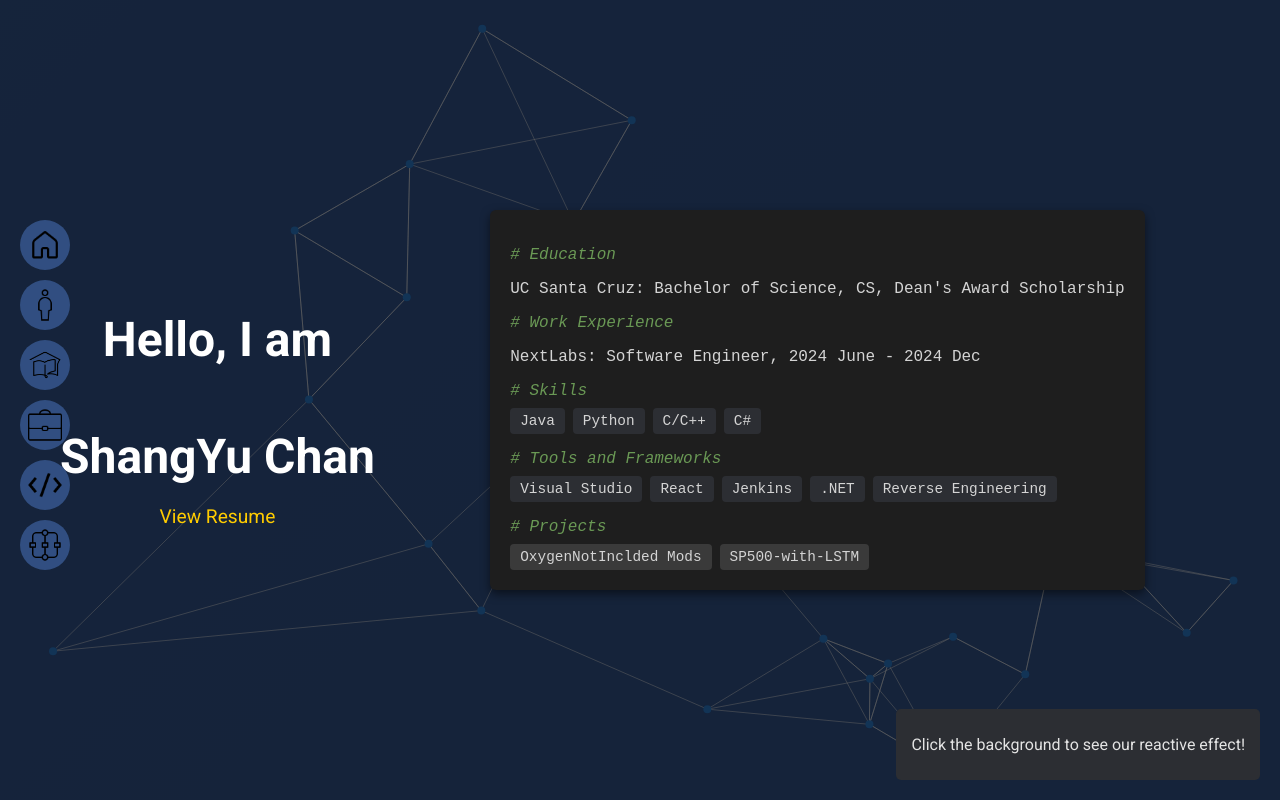
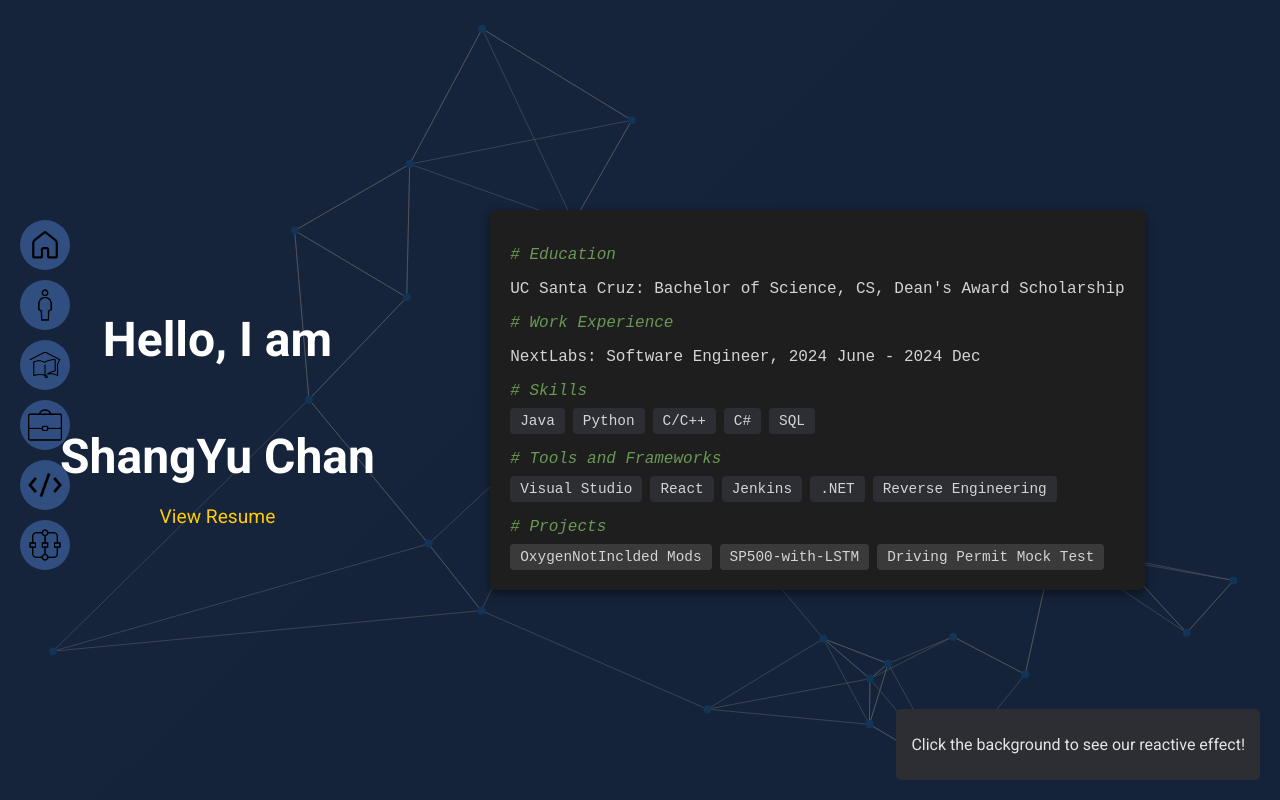
Before and after one commit to 5432roy/5432roy.github.io, a React (Create React App) app in the folder roy5432-page/: page / in a window 1280 px wide. Shown: the top 800 px of the page. Built offline with nearby package versions, Linux system fonts and the light colour scheme.

Commit message:
`[Add]` more content to the page

```diff
--- a/roy5432-page/src/components/Footer.js
+++ b/roy5432-page/src/components/Footer.js
@@ -3,7 +3,7 @@ import React from 'react';
 const Footer = () => {
   return (
     <footer>
-      <p>&copy; 2024 Shang-Yu Chan. All rights reserved.</p>
+      <p>&copy; 2025 Shang-Yu Chan. All rights reserved.</p>
     </footer>
   );
 };
--- a/roy5432-page/src/components/Home.js
+++ b/roy5432-page/src/components/Home.js
@@ -31,10 +31,12 @@ const Home = () => {
     "Python",
     "C/C++",
     "C#",
+    "SQL"
   ];
   const projects = [
     "OxygenNotInclded Mods",
-    "SP500-with-LSTM"
+    "SP500-with-LSTM",
+    "Driving Permit Mock Test"
   ];
   const misc = [
     "Visual Studio",
```
